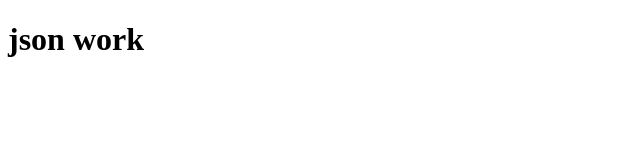
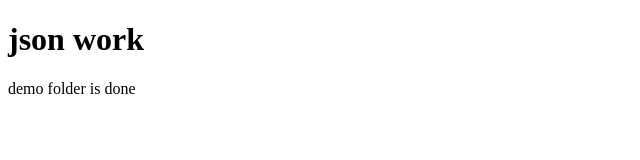
Before and after one commit to syedbabarjaved/DISM-CLASS9B-, a plain HTML site: page json/index.html in a window 1280 px wide. Shown: the whole page, without its empty margins (0-640 px from the left). Drawn offline with Linux system fonts and the light colour scheme.

Commit message:
demo folder

```diff
--- a/json/index.html
+++ b/json/index.html
@@ -7,5 +7,6 @@
 </head>
 <body>
     <h1>json work</h1>
+    <p>demo folder is done</p>
 </body>
 </html>
```
